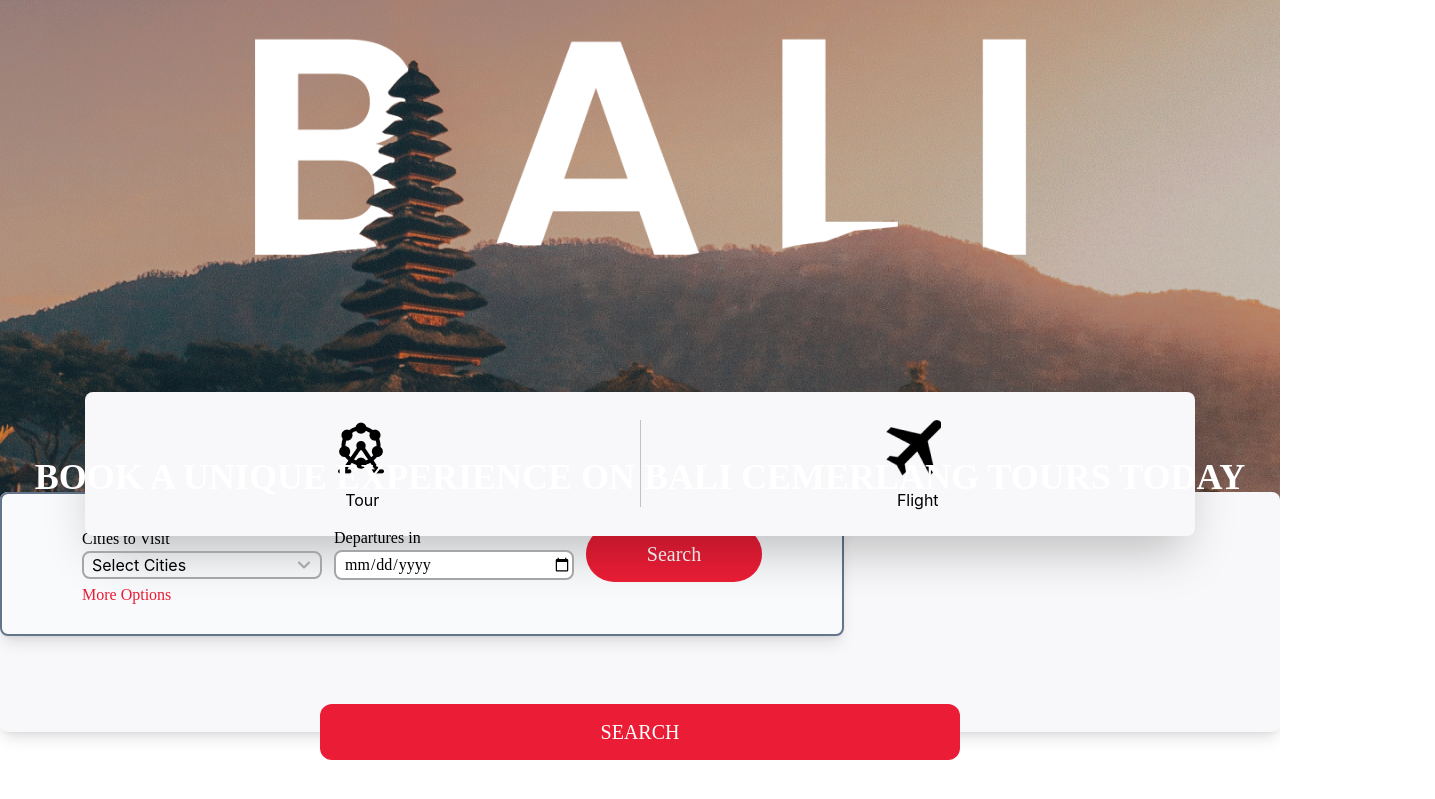
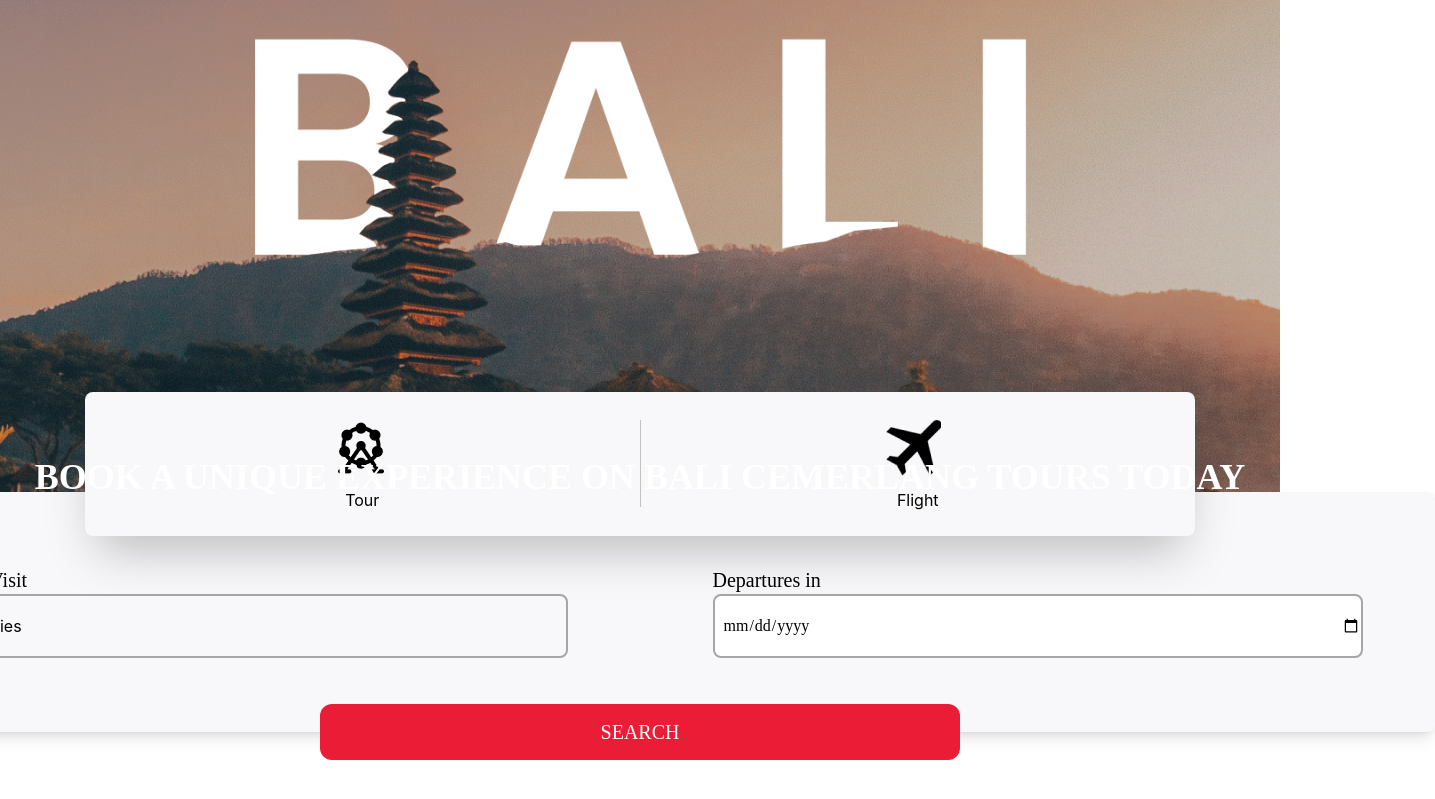
Before and after one commit to GungdeAngga/bali-cemerlang, a React (Create React App) app: page / in a window 1280 px wide. Shown: the part 203-1002 px from the top of the page, 1435 px wide, since content can reach past the window. Built offline with nearby package versions, Linux system fonts and the light colour scheme.

Commit message:
change menu search tour done

```diff
--- a/src/component/navbar/SearchCities.js
+++ b/src/component/navbar/SearchCities.js
@@ -17,18 +17,20 @@ const SearchCities = () => {
   const menuItems = ["Item 1", "Item 2", "Item 3"];
 
   return (
-    <div>
-      <label className='font-poppins'>Cities to Visit</label>
-      <div className='relative block text-left'>
-          <button onClick={toggleMenu} className="rounded-lg border-Gray65 border-2 w-60 text-left pl-2 hover:bg-gray-200 focus:outline-none">
+    <div class='flex justify-center items-center h-60'>
+      <div class='w-[650px]'>
+        <label className='font-poppins text-xl'>Cities to Visit</label>
+        <div className='block text-left'>
+          <button onClick={toggleMenu} className="rounded-lg border-Gray65 border-2 w-[650px] h-16 text-left pl-2 hover:bg-gray-200 focus:outline-none">
               <img src='/asset/chevron-down.png' alt='bottomArrow' className='absolute right-0 top-1 pr-2'/>
           {selectedItem ? selectedItem : "Select Cities"}
           </button>
-
+        </div>
       </div>
 
+
       {isMenuOpen && (
-          <ul className="absolute mt-2 p-2 w-60 bg-white border border-gray-300 rounded shadow-lg">
+          <ul className="absolute mt-60 p-2 w-[650px] bg-white border border-gray-300 rounded shadow-lg">
             {menuItems.map((item, index) => (
               <li key={index}>
                 <button
--- a/src/component/navbar/SearchDate.js
+++ b/src/component/navbar/SearchDate.js
@@ -14,20 +14,21 @@ const SearchDate = () => {
   // };
 
   return (
-    <div className="relative block text-left font-poppins">
-        <label htmlFor="date">
+    <div className="flex justify-center items-center h-60">
+      <div className="block text-left font-poppins w-[650px]">
+         <label class="text-xl">
         Departures in
         </label>
             <input
             type="date"
             placeholder="dd/mm/yyyy"
-            className="rounded-lg border-Gray65 border-2 w-60 text-left pl-2 hover:bg-gray-200 focus:outline-none"
+            className="rounded-lg border-Gray65 border-2 w-[650px] h-16 text-left pl-2 hover:bg-gray-200 focus:outline-none"
             value={selectedDate}
             onChange={handleDateChange}
             />
             {/* <p className="mt-2">Formatted Date: {formatDate(selectedDate)}</p> data date dd/mm/yyyy*/}
+      </div>
     </div>
-
     );
 };
 
--- a/src/component/navbar/SearchImg.js
+++ b/src/component/navbar/SearchImg.js
@@ -19,7 +19,7 @@ const SearchImg = () => {
 
 {isMenuOpen && (
         <div className="absolute pt-4 right-0">
-          <SearchMenu/>
+          <SearchMenu/> {/*need to edit*/}
         </div>
       )}
     </div>
--- a/src/component/searchTour/SearchCity.js
+++ b/src/component/searchTour/SearchCity.js
@@ -1,5 +1,5 @@
 import React from 'react'
-import SearchMenu from '../navbar/SearchMenu'
+import SearchInput from './SearchInput'
 
 
 export default function SearchCity() {
@@ -7,7 +7,7 @@ export default function SearchCity() {
     <div class='flex justify-center item-center'>
       <div class='w-[1590px]'>
         <div class='h-60 bg-LightGrayishViolet rounded-lg shadow-lg'>
-          <SearchMenu/> {/*change search menu style*/}
+          <SearchInput/> {/*change search menu style*/}
         </div>
       </div>
     </div>
--- a/src/component/searchTour/SearchInput.js
+++ b/src/component/searchTour/SearchInput.js
@@ -1,36 +1,25 @@
-import React, { useState } from 'react'
+import React from 'react'
+import SearchCities from '../navbar/SearchCities'
+import SearchDate from '../navbar/SearchDate'
 
-const SearchInput = () => {
-    const [query, setQuery] = useState('');
 
-    const handleSearch = () => {
-      // Handle the search logic using the 'query' state.
-      console.log('Searching for:', query);
-    };
+export default function SearchInput() {
+  return (
+    <div className="flex items-center justify-center">
+      <div className='w-[1590px]'>
 
-    const handleKeyPress = (e) => {
-      if (e.key === 'Enter') {
-        handleSearch();
-      }
-    };
+        <div class='flex'>
+          <div class='basis-1/2'>
+            <SearchCities/>
+          </div>
 
-  return (
-    <div className="flex items-center justify-center pt-28 h-36">
-        <div class='flex items-center justify-center '>
-            <img src="/asset/eva_search-fill.svg" alt="search" class=''/>
+          <div class='basis-1/2'>
+            <SearchDate/>
+          </div>
+
         </div>
 
-        <input
-            type="text"
-            placeholder="Search by City"
-            value={query}
-            onChange={(e) => setQuery(e.target.value)}
-            onKeyPress={handleKeyPress} // Listen for the "Enter" key press
-            className="w-[1325px] p-2 border border-gray-300 rounded-lg pl-24 h-16 text-Poppins text-xl"
-        />
-
+      </div>
     </div>
   )
 }
-
-export default SearchInput;
```
